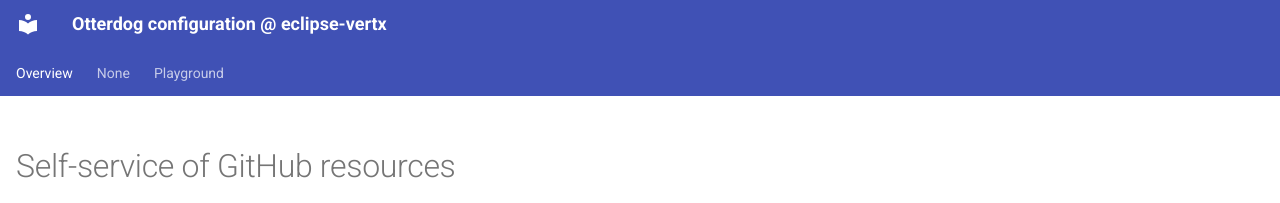
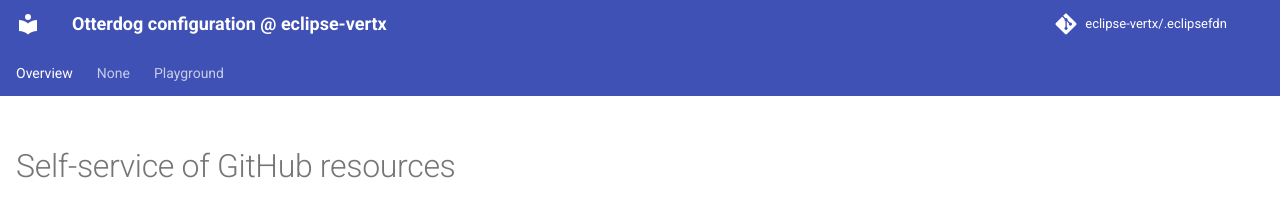
Before and after one commit to eclipse-vertx/.eclipsefdn, an MkDocs documentation site: the page built from docs/index.md, in a window 1280 px wide. Shown: the top 203 px of the page. Built offline with MkDocs 1.6.1 and Material for MkDocs 9.7.7, drawn with Linux system fonts in a browser that asks for light colours; comment, search, counter and statistics services are not loaded.

Commit message:
Updating file 'mkdocs.yml' with otterdog.

```diff
--- a/mkdocs.yml
+++ b/mkdocs.yml
@@ -3,6 +3,9 @@ site_description: Otterdog configuration @ eclipse-vertx
 strict: false
 
 site_url: https://eclipse-vertx.github.io/.eclipsefdn/
+
+repo_name: eclipse-vertx/.eclipsefdn
+repo_url: https://github.com/eclipse-vertx/.eclipsefdn/
 
 docs_dir: ./docs
 site_dir: ./_site
```
